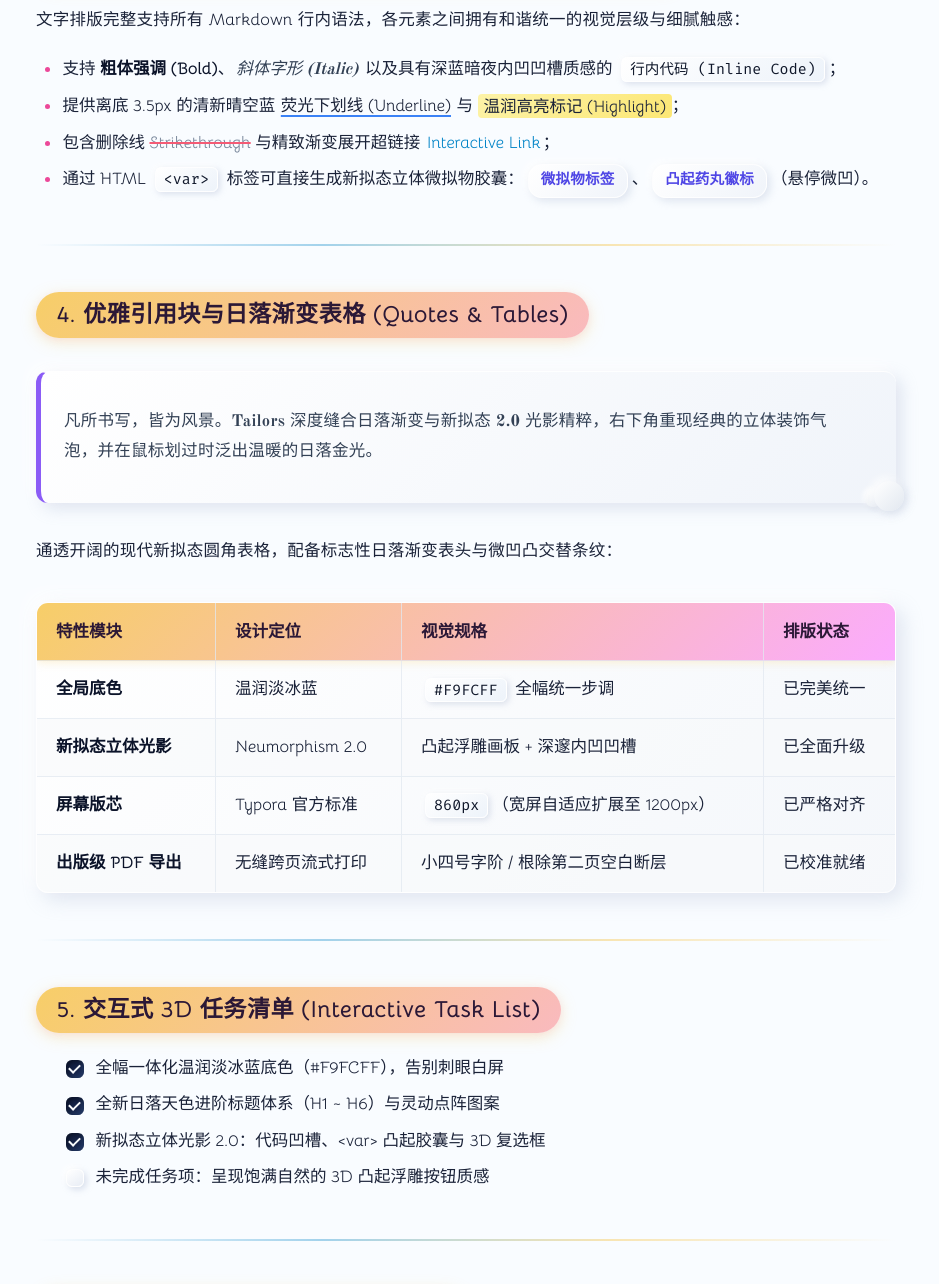
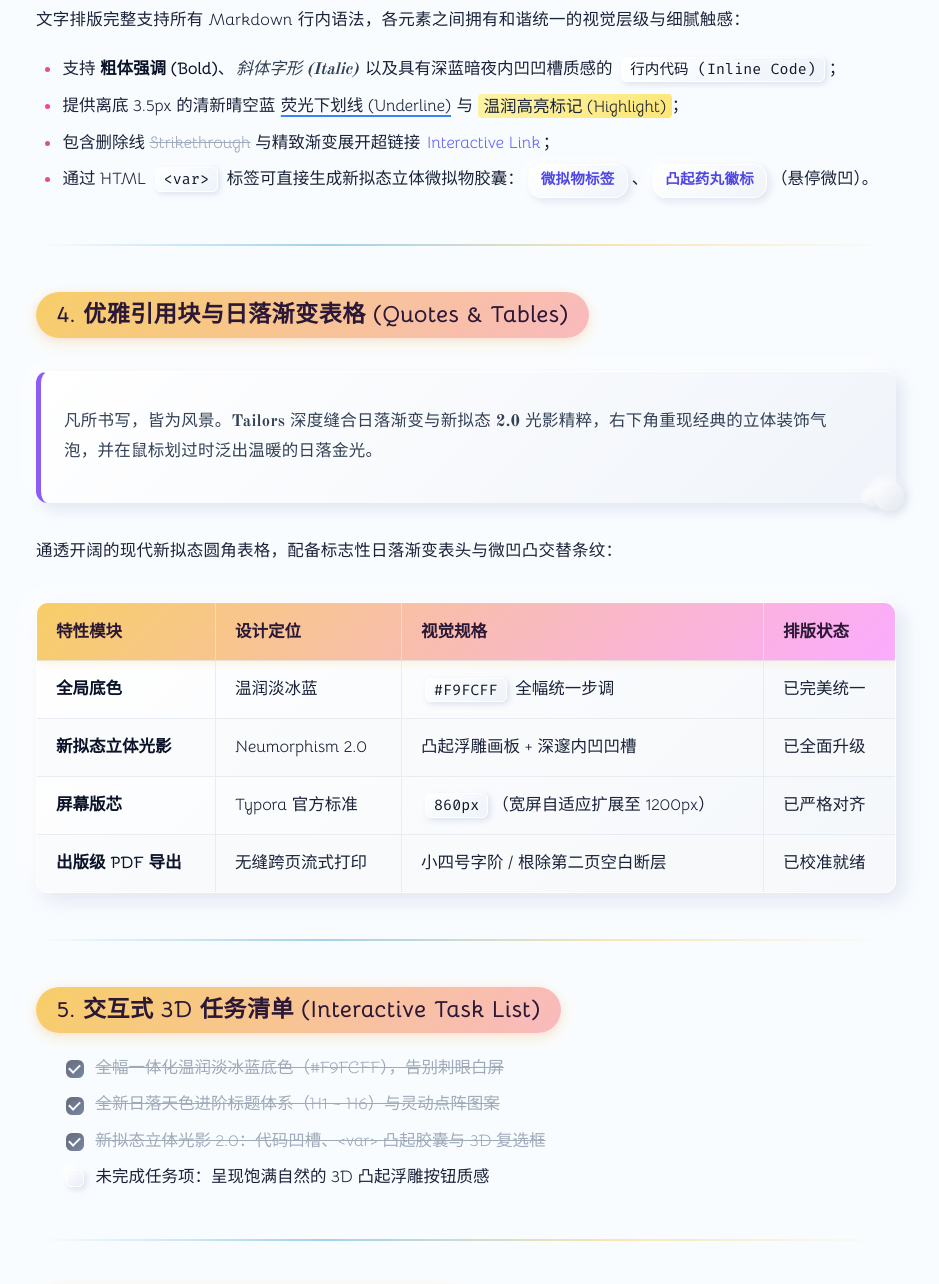
Before and after one commit to ChiamZhang/TyporaTheme-Tailors, a plain HTML site: page index.html in a window 1280 px wide. Shown: the part 1900-3184 px from the top of the page, without its empty margins (174-1113 px from the left). Drawn offline with Linux system fonts and the light colour scheme; files whose address does not match are found by name; a web font is replaced by a local one.

Commit message:
style: restore light theme hyperlink color, unify dark theme hyperlink to light indigo, and unify strikethrough with task-list-done

```diff
--- a/tailors-dark.css
+++ b/tailors-dark.css
@@ -488,10 +488,10 @@ content {
   border-radius: 4px;
 }
 
-/* 超链接：明亮晴空青蓝，悬停转日落粉 */
+/* 超链接：与浅色模式统一的优雅紫罗兰，略微提亮适配暗夜底色 */
 #write a {
   position: relative;
-  color: #38bdf8;
+  color: #818cf8;
   text-decoration: none;
   font-weight: 500;
   transition: color 0.25s ease;
@@ -499,7 +499,7 @@ content {
 }
 
 #write a:hover {
-  color: #f472b6;
+  color: #ec4899;
 }
 
 #write a::after {
@@ -509,7 +509,7 @@ content {
   bottom: 0px;
   width: 100%;
   height: 1.5px;
-  background: linear-gradient(90deg, #38bdf8, #f472b6);
+  background: linear-gradient(90deg, #818cf8, #ec4899);
   opacity: 0;
   transform: scaleX(0);
   transform-origin: left;
@@ -530,15 +530,14 @@ a.md-header-anchor,
   border: none !important;
 }
 
-/* 删除线 (Strikethrough) - 鲜明醒目的暮光粉划线，告别模糊不显眼 */
+/* 删除线 (Strikethrough) - 与 Todo List 完成项统一低调沉降风格 */
 #write del,
 #write s,
 #write strike {
-  color: #94a3b8;
+  color: #64748b !important;
+  opacity: 0.6;
   text-decoration: line-through;
-  text-decoration-color: #fb7185;
-  text-decoration-thickness: 2px;
-  opacity: 0.85;
+  transition: all 0.25s ease;
 }
 
 /* ==========================================================================
--- a/tailors.css
+++ b/tailors.css
@@ -479,10 +479,10 @@ content {
   border-radius: 4px;
 }
 
-/* 超链接：清爽晴空蓝，悬停转日落粉 */
+/* 超链接：典雅紫罗兰，悬停转日落粉 */
 #write a {
   position: relative;
-  color: #0284c7;
+  color: #6366f1;
   text-decoration: none;
   font-weight: 500;
   transition: color 0.25s ease;
@@ -500,7 +500,7 @@ content {
   bottom: 0px;
   width: 100%;
   height: 1.5px;
-  background: linear-gradient(90deg, #0284c7, #ec4899);
+  background: linear-gradient(90deg, #6366f1, #ec4899);
   opacity: 0;
   transform: scaleX(0);
   transform-origin: left;
@@ -521,15 +521,14 @@ a.md-header-anchor,
   border: none !important;
 }
 
-/* 删除线 (Strikethrough) - 鲜明醒目的珊瑚红划线，告别模糊不显眼 */
+/* 删除线 (Strikethrough) - 与 Todo List 完成项统一低调沉降风格 */
 #write del,
 #write s,
 #write strike {
-  color: #64748b;
+  color: #64748b !important;
+  opacity: 0.6;
   text-decoration: line-through;
-  text-decoration-color: #f43f5e;
-  text-decoration-thickness: 2px;
-  opacity: 0.85;
+  transition: all 0.25s ease;
 }
 
 /* ==========================================================================
@@ -871,8 +870,11 @@ body #write .task-list-item p::after {
   display: none !important;
 }
 
-body #write .task-list-done {
-  opacity: 0.55;
+body #write .task-list-done,
+body #write .task-list-done *,
+body #write .task-list-item:has(input:checked) {
+  color: #64748b !important;
+  opacity: 0.6;
   text-decoration: line-through;
   transition: all 0.3s ease;
 }
```
